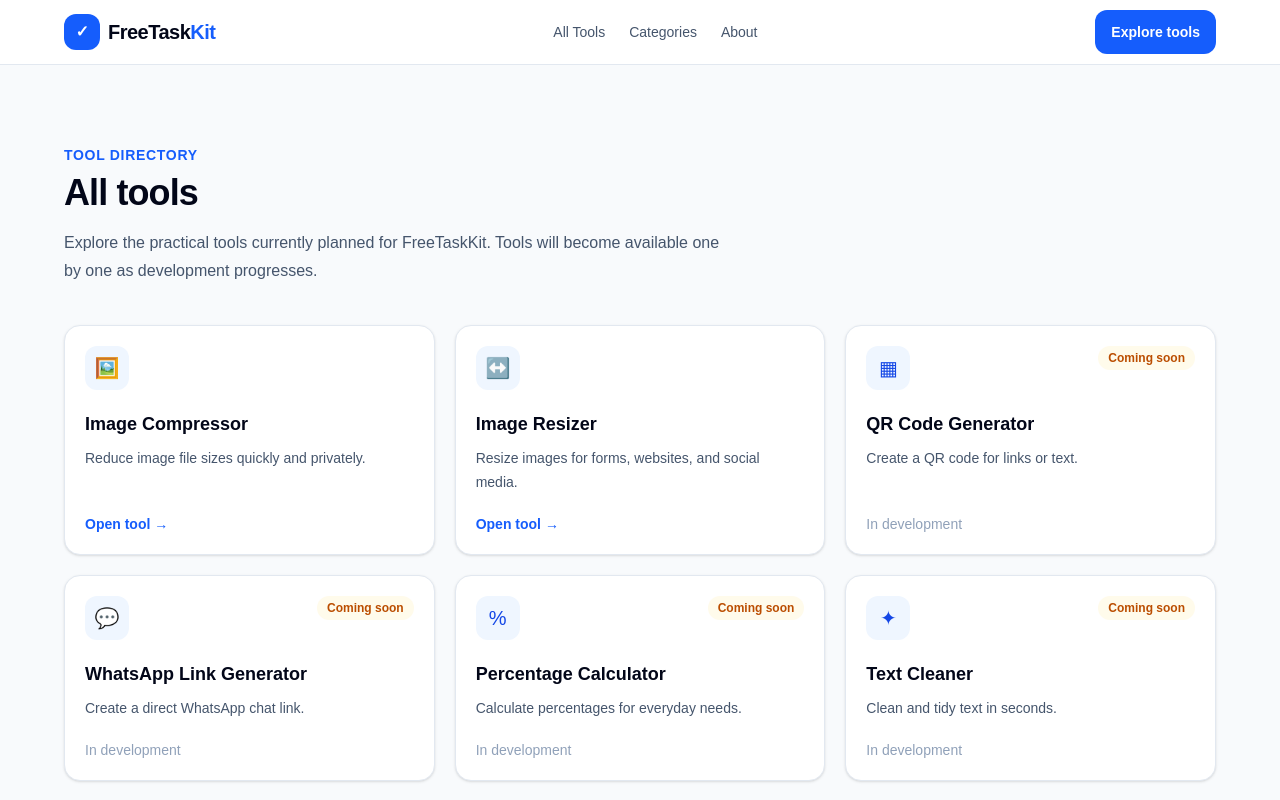
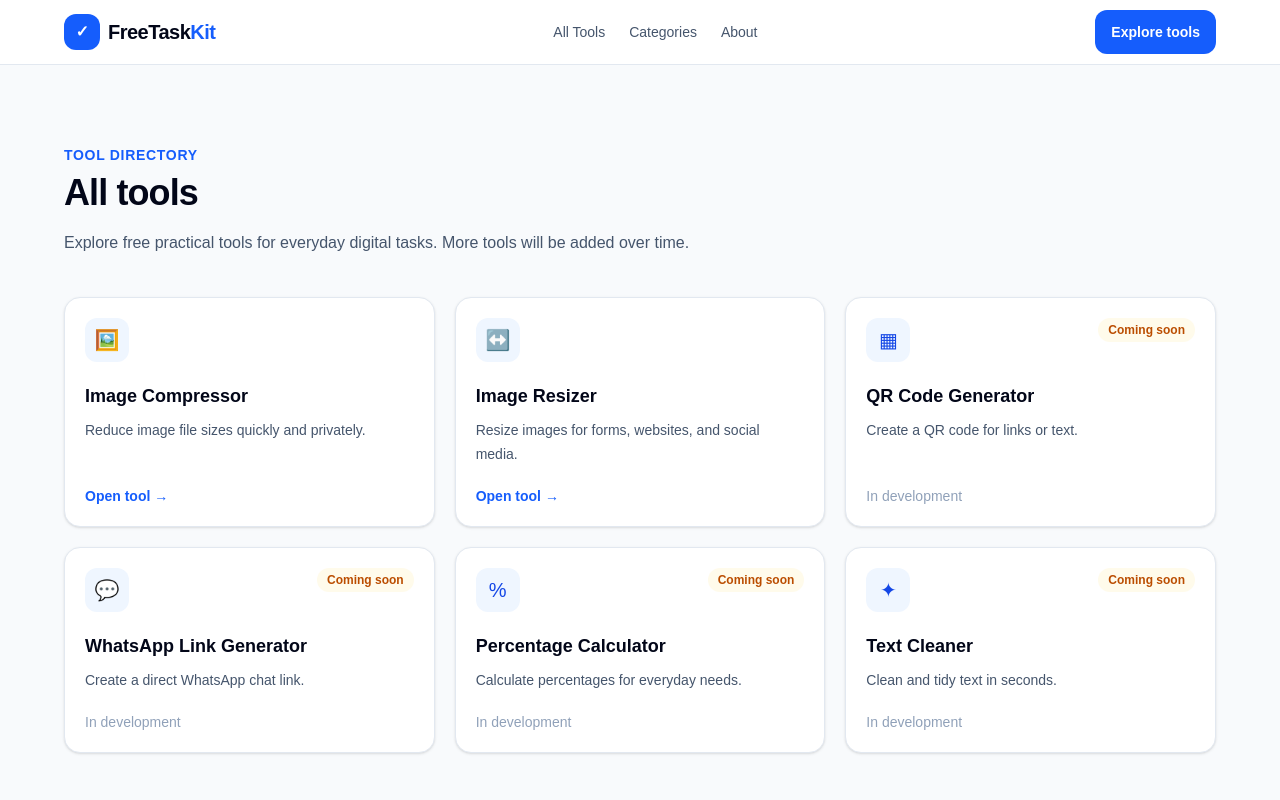
Before and after one commit to loctate/freetaskkit, a Next.js app: page /tools in a window 1280 px wide. Shown: the top 800 px of the page. Built offline with nearby package versions, Linux system fonts and the light colour scheme.

Commit message:
chore: refresh tools directory copy

```diff
--- a/src/app/tools/page.tsx
+++ b/src/app/tools/page.tsx
@@ -21,8 +21,7 @@
         </h1>
 
         <p className="mt-4 max-w-2xl leading-7 text-slate-600">
-          Explore the practical tools currently planned for FreeTaskKit. Tools
-          will become available one by one as development progresses.
+          Explore free practical tools for everyday digital tasks. More tools will be added over time.
         </p>
 
         <div className="mt-10 grid gap-5 sm:grid-cols-2 lg:grid-cols-3">
```
